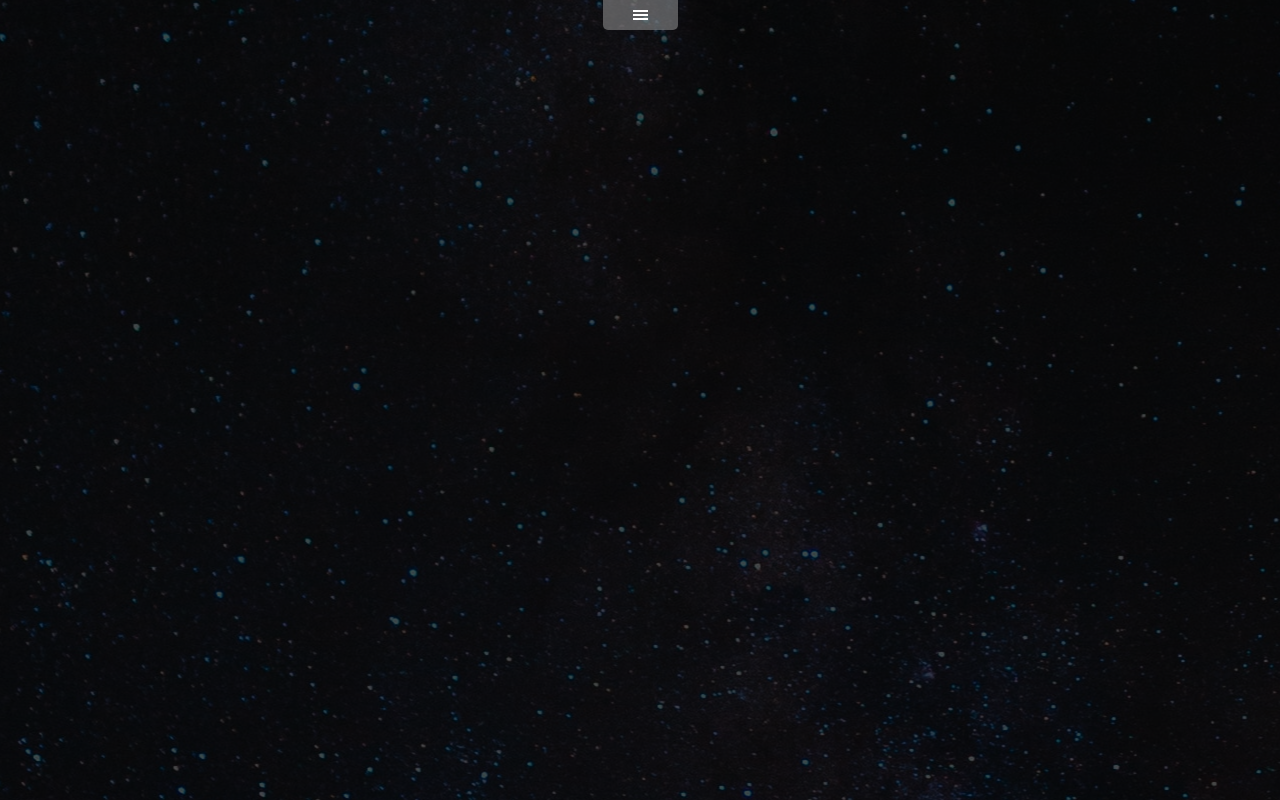
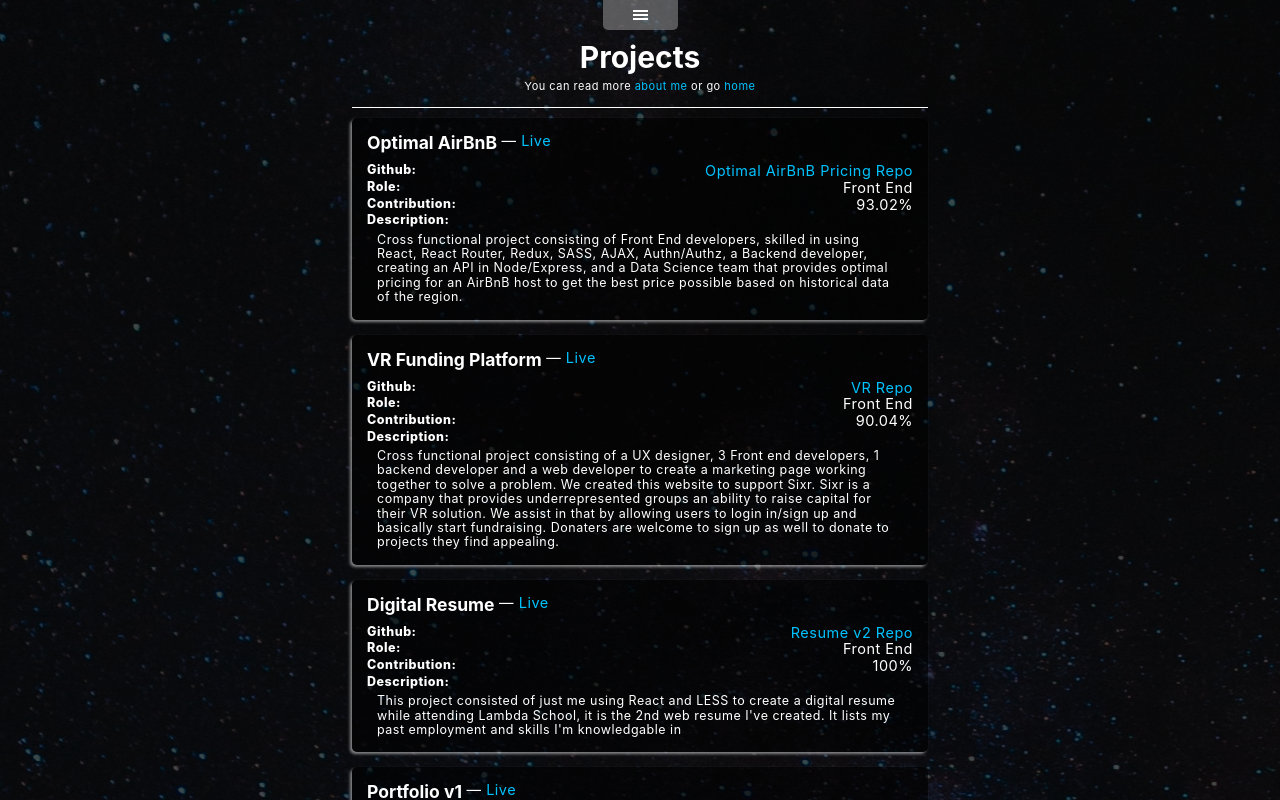
Before and after one commit to iVictoris/portfolio-react, a React (Create React App) app: page /projects in a window 1280 px wide. Built offline with nearby package versions, Linux system fonts and the light colour scheme.

Commit message:
create projects page, updated to include projects with live repos

```diff
--- a/src/components/App.jsx
+++ b/src/components/App.jsx
@@ -1,5 +1,5 @@
 import React from 'react';
-import { DropdownButton, PulldownMenu, Home, About } from './';
+import { DropdownButton, PulldownMenu, Home, About, Projects } from './';
 import { Route, Switch } from 'react-router-dom';
 
 function App() {
@@ -12,6 +12,7 @@ function App() {
             <Switch>
                 <Route path="/" exact component={Home} />
                 <Route path="/about" component={About} />
+                <Route path="/projects" component={Projects} />
             </Switch>
         </div>
     );
--- a/src/components/index.js
+++ b/src/components/index.js
@@ -1,7 +1,7 @@
 import App from './App';
 import { DropdownButton, SkillButton, SkillView } from './ui/';
 import { PulldownMenu } from './nav';
-import { Home, Page, About } from './pages';
+import { Home, Page, About, Projects } from './pages';
 
 export {
     App,
@@ -10,6 +10,7 @@ export {
     Home,
     Page,
     About,
+    Projects,
     SkillButton,
     SkillView,
 };
--- /dev/null
+++ b/src/components/pages/Projects.jsx
@@ -0,0 +1,152 @@
+import React from 'react';
+import { Page } from '../';
+import { Link } from 'react-router-dom';
+
+const randomIDGenerator = () =>
+    (Math.random() * Math.random()).toString(9).substr(2, 9);
+
+const Projects = ({
+    //projects
+    ...props
+}) => {
+    const projects = [
+        {
+            id: randomIDGenerator(),
+            title: 'Optimal AirBnB',
+            repo: 'https://www.github.com/AirBnBOptimalPricing/FE',
+            repoLink: 'Optimal AirBnB Pricing Repo',
+            live: 'https://optimal-airbnb.netlify.com/',
+            description:
+                'Cross functional project consisting of Front End developers, skilled in using React, React Router, Redux, SASS, AJAX, Authn/Authz, a Backend developer, creating an API in Node/Express, and a Data Science team that provides optimal pricing for an AirBnB host to get the best price possible based on historical data of the region.',
+            role: 'Front End',
+            contribution: ((240 / 258) * 100)
+                .toString()
+                .substr(0, 5)
+                .concat('%'),
+            time: '1 week',
+        },
+        {
+            id: randomIDGenerator(),
+            title: 'VR Funding Platform',
+            repo:
+                'https://www.github.com/virtual-reality-funding-platform-1/front-end',
+            live: 'https://vr-funding.netlify.com',
+            repoLink: 'VR Repo',
+            description:
+                'Cross functional project consisting of a UX designer, 3 Front end developers, 1 backend developer and a web developer to create a marketing page working together to solve a problem. We created this website to support Sixr. Sixr is a company that provides underrepresented groups an ability to raise capital for their VR solution. We assist in that by allowing users to login in/sign up and basically start fundraising. Donaters are welcome to sign up as well to donate to projects they find appealing.',
+            role: 'Front End',
+            contribution: ((181 / 201) * 100)
+                .toString()
+                .substr(0, 5)
+                .concat('%'),
+            time: '2 week',
+        },
+        {
+            id: randomIDGenerator(),
+            title: 'Digital Resume',
+            repo: 'https://www.github.com/iVictoris/Preprocessing-I',
+            live: 'https://ivictoris-digital-resume.netlify.com/',
+            repoLink: 'Resume v2 Repo',
+            description: `This project consisted of just me using React and LESS to create a digital resume while attending Lambda School, it is the 2nd web resume I've created. It lists my past employment and skills I'm knowledgable in`,
+            role: 'Front End',
+            contribution: ((1 / 1) * 100).toString().substr(0, 5).concat('%'),
+            time: '.5 week',
+        },
+        {
+            id: randomIDGenerator(),
+            title: 'Portfolio v1',
+            repo: 'https://www.github.com/iVictoris/portfolio-website',
+            live: 'https://ivictoris-portfolio.netlify.com/',
+            repoLink: 'Portfolio website v1',
+            description: `In this project, we students were encouraged to go to html5up.net to find ourselves a template that we can use to showcase our projects. I chose to use the Forty template, and changed things as needed. It isn't the best template, and hence why you're seeing this version of my portfolio.`,
+            role: 'Front End',
+            contribution: ((1 / 1) * 100).toString().substr(0, 5).concat('%'),
+            time: '.5 week',
+        },
+        {
+            id: randomIDGenerator(),
+            title: 'Resume v1',
+            repo: 'https://github.com/iVictoris/resume',
+            live: 'https://ivictoris-resume.netlify.com/',
+            repoLink: 'Resume website v1',
+            description: `I built this web resume in React. It lists my work experience for a single company without any of the IT stuff. I intended to build a version where I could switch between resumes based on a select tag that would load different information.`,
+            role: 'Front End',
+            contribution: ((1 / 1) * 100).toString().substr(0, 5).concat('%'),
+            time: '.5 week',
+        },
+    ];
+
+    const projectCards = projects.map(
+        ({
+            id,
+            title,
+            repo,
+            live,
+            description,
+            role,
+            repoLink,
+            contribution,
+        }) => {
+            return (
+                <div className="project card" key={id}>
+                    <header>
+                        <h4>{title}</h4>
+                        <p>
+                            &nbsp;&mdash;{' '}
+                            <a
+                                target="_blank"
+                                rel="noopener noreferrer"
+                                href={`${live}`}>
+                                Live
+                            </a>
+                        </p>
+                    </header>
+                    <section className="content">
+                        <section className="stat">
+                            <p>Github:</p>
+                            <p className="repo">
+                                <a
+                                    target="_blank"
+                                    rel="noopener noreferrer"
+                                    href={`${repo}`}>
+                                    {repoLink}
+                                </a>
+                            </p>
+                        </section>
+                        <section className="stat">
+                            <p>Role:</p>
+                            <p>{role}</p>
+                        </section>
+                        <section className="stat">
+                            <p>Contribution:</p>
+                            <p>{contribution}</p>
+                        </section>
+                        <section className="stat description">
+                            <p>Description:</p>
+                            <p>{description}</p>
+                        </section>
+                    </section>
+                </div>
+            );
+        },
+    );
+
+    return (
+        <Page className="projects">
+            <section className="opening">
+                <header>
+                    <h3>Projects</h3>
+                </header>
+                <section>
+                    <p>
+                        You can read more <Link to="/about">about me</Link> or
+                        go <Link to="/">home</Link>
+                    </p>
+                </section>
+            </section>
+            <section className="main">{projectCards}</section>
+        </Page>
+    );
+};
+
+export default Projects;
--- a/src/components/pages/index.js
+++ b/src/components/pages/index.js
@@ -1,5 +1,6 @@
 import Home from './Home';
 import Page from './Page';
 import About from './About';
+import Projects from './Projects';
 
-export { Home, Page, About };
+export { Home, Page, About, Projects };
--- a/src/sass/page.scss
+++ b/src/sass/page.scss
@@ -1,18 +1,4 @@
 .home {
-    &.page {
-        height: 100%;
-        width: 100%;
-        overflow-y: scroll;
-        overflow-x: hidden;
-
-        img {
-            display: block;
-            height: 100vh;
-            width: 100vw;
-            position: absolute;
-        }
-    }
-
     .resume {
         &.overview {
             position: relative;
@@ -22,7 +8,6 @@
             display: flex;
             justify-content: center;
             align-items: center;
-            top: 50px;
             flex-flow: column;
 
             h3 {
@@ -56,6 +41,17 @@
     position: relative;
     z-index: 2;
     color: white;
+    height: 100%;
+    width: 100%;
+    overflow-y: scroll;
+    overflow-x: hidden;
+    padding: 25px 5% 0;
+
+    h3 {
+        font-size: 3rem;
+        text-align: center;
+        margin-top: 15px;
+    }
 
     &::-webkit-scrollbar {
         display: none;
@@ -63,11 +59,7 @@
     a {
         color: $teal;
     }
-}
 
-.about {
-    font-size: 1.5rem;
-    padding: 0 5%;
     .opening p {
         text-align: center;
         margin-top: 5px;
@@ -75,26 +67,67 @@
         border-bottom: 1px solid white;
         font-size: 1.1rem;
     }
+}
+
+.about,
+.projects {
+    font-size: 1.5rem;
 
     .main {
         margin-top: 10px;
-    }
-
-    &.page {
-        height: 100%;
-        width: 100%;
-        overflow-y: scroll;
-        overflow-x: hidden;
-        h3 {
-            font-size: 3rem;
-            text-align: center;
-            margin-top: 30px;
-        }
     }
 
     p {
         padding-bottom: 10px;
         margin-bottom: 10px;
         border-bottom: 1px solid white;
+        padding-left: 15px;
+        letter-spacing: 0.05rem;
     }
 }
+
+.projects {
+    h4 {
+        font-size: 1.75rem;
+        margin-bottom: 10px;
+    }
+
+    p {
+        padding: 0;
+        margin: 0;
+        border-bottom: none;
+        font-size: 1.45rem;
+    }
+
+    .project.card {
+        background: rgba(0, 0, 0, 0.55);
+        padding: 15px 15px;
+        box-shadow: -2px 2px 3px rgba(255, 255, 255, 0.5);
+        border-radius: 5px;
+        margin-bottom: 15px;
+
+        header {
+            display: flex;
+            width: 100%;
+        }
+        .stat {
+            display: flex;
+            justify-content: space-between;
+
+            p:first-child {
+                font-weight: 800;
+                font-size: 1.25rem;
+            }
+            &.description {
+                display: flex;
+                flex-flow: column;
+
+                p:last-child {
+                    margin-top: 5px;
+                    font-size: 1.25rem;
+                    padding: 0 10px;
+                }
+            }
+        }
+    }
+}
```
